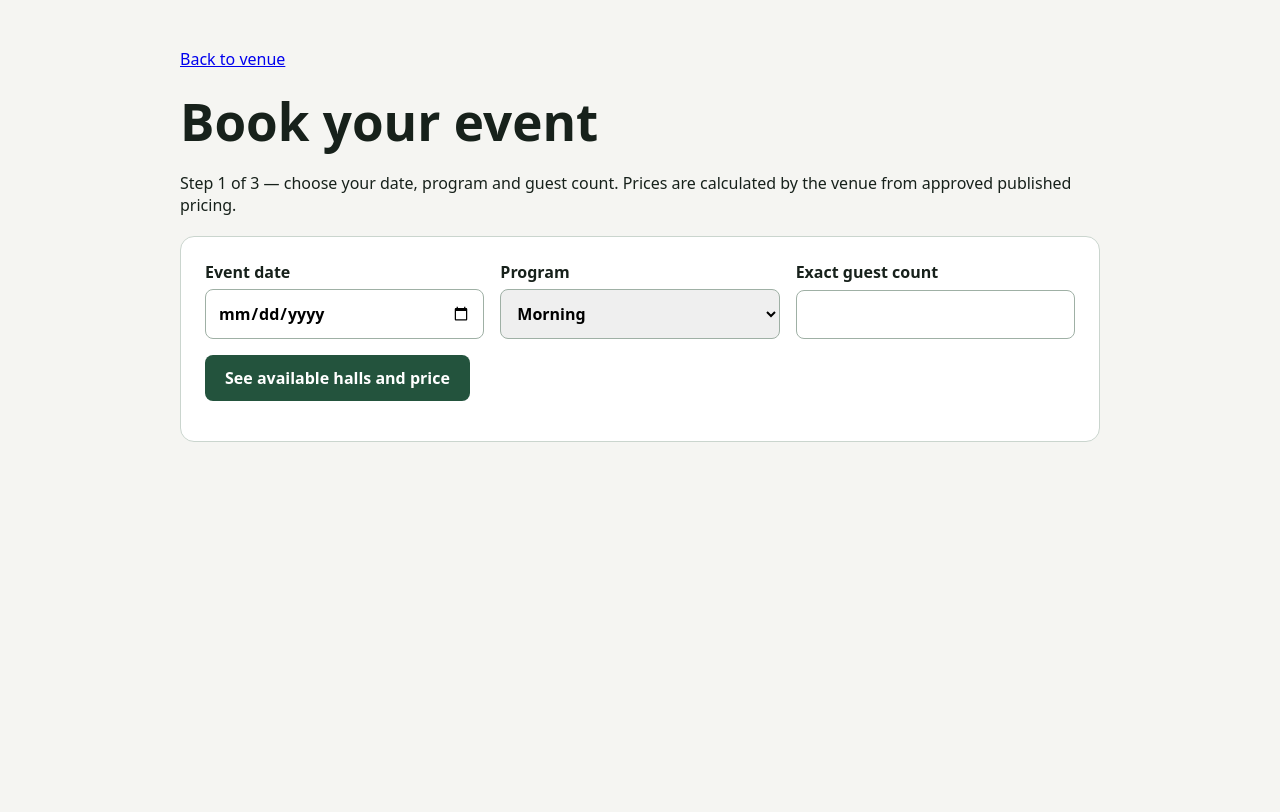
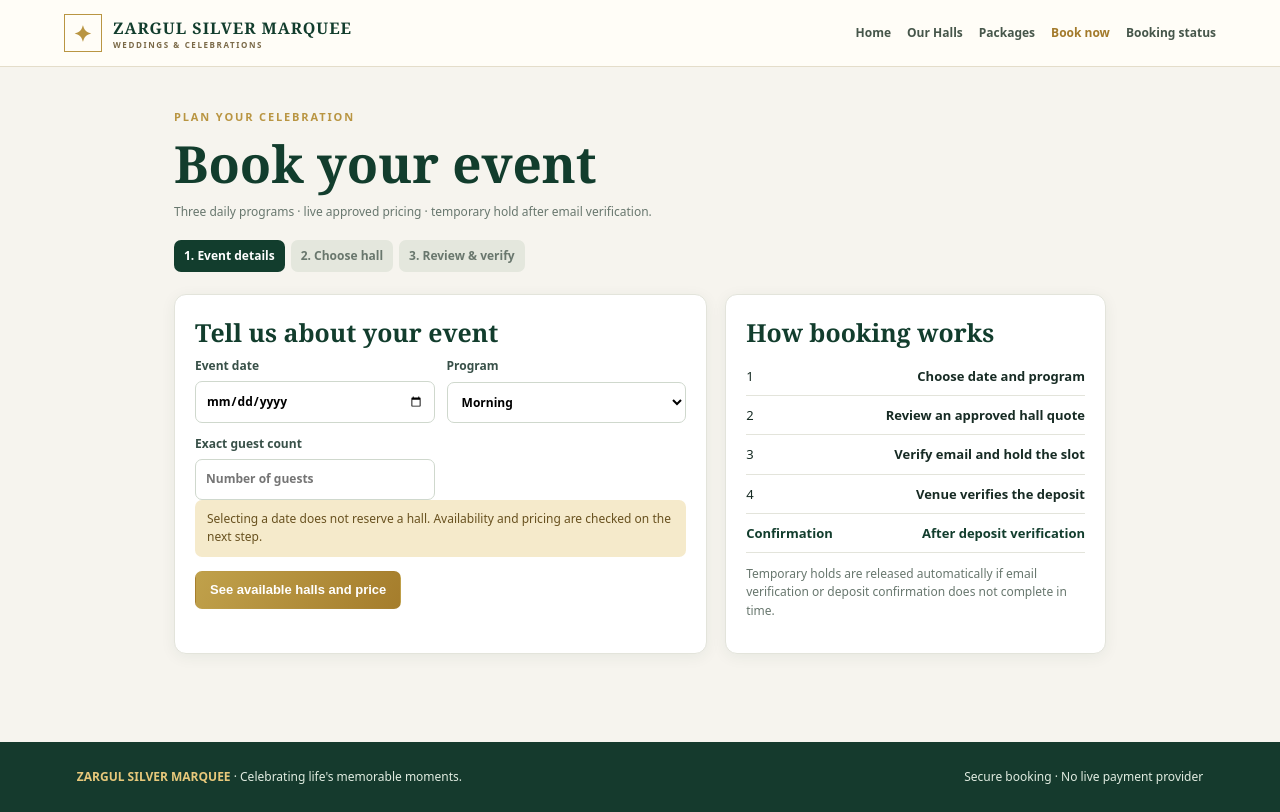
Before and after one commit to yasirskhan/Zargul-Silver-Marquee, a Laravel app: template backend/resources/views/site/booking/start.blade.php in a window 1280 px wide. Before the commit the page ends 442 px from the top, so only its background shows below. Run offline with Laravel 12, Linux system fonts and the light colour scheme; the template is opened without the code that fills it, so the values that code supplies are empty; some libraries are stand-ins or nearby versions.

Commit message:
feat(ui): port public booking flow to approved customer shell

```diff
--- /dev/null
+++ b/backend/resources/views/site/booking/layout.blade.php
@@ -0,0 +1,24 @@
+<!doctype html>
+<html lang="en"><head><meta charset="utf-8"><meta name="viewport" content="width=device-width, initial-scale=1">
+<title>@yield('title','Book your event') | Zargul Silver Marquee</title>
+<style>
+:root{--forest:#123d2d;--gold:#b99542;--cream:#f6f4ee;--line:#e3e4db;--ink:#172b24;--muted:#68776e}
+*{box-sizing:border-box}body{margin:0;background:var(--cream);color:var(--ink);font:14px/1.55 system-ui,-apple-system,'Segoe UI',sans-serif}
+a{color:inherit;text-decoration:none}.publichead{display:flex;align-items:center;justify-content:space-between;padding:14px 5vw;background:#fffdf7;border-bottom:1px solid #e4ddca;gap:16px}
+.public-brand{display:flex;align-items:center;gap:11px;font:700 16px Georgia,serif;letter-spacing:.06em;color:var(--forest)}.brandmark{display:grid;place-items:center;height:38px;width:38px;border:1px solid var(--gold);color:var(--gold);font-size:22px}.public-brand small{display:block;font:600 8px system-ui;letter-spacing:.2em;color:#7a6947}.publicnav{display:flex;gap:16px;align-items:center;font-size:12px;font-weight:650;color:#46564a}.publicnav a.active{color:#a37a2b}
+.bookwrap{max-width:1060px;margin:auto;padding:38px 5vw}.eyebrow{font-size:11px;text-transform:uppercase;letter-spacing:.17em;font-weight:750;color:var(--gold)}h1{font:600 clamp(2.2rem,4vw,3.2rem)/1.1 Georgia,serif;color:var(--forest);margin:8px 0 6px}h2{font:600 1.55rem Georgia,serif;color:var(--forest);margin:0 0 8px}h3{margin:0 0 8px}.steps{display:flex;gap:6px;flex-wrap:wrap;margin:18px 0 22px}.step{padding:7px 10px;border-radius:7px;background:#e4e7dd;color:#69776d;font-size:12px;font-weight:650}.step.active{background:var(--forest);color:#fff}.step.done{background:#d4e9d6;color:#185236}
+.booking-layout{display:grid;grid-template-columns:1.4fr 1fr;gap:18px}.card{background:#fff;border:1px solid var(--line);border-radius:12px;padding:20px;margin-bottom:16px;box-shadow:0 3px 15px #173b2910;min-width:0}
+.fields{display:grid;grid-template-columns:1fr 1fr;gap:12px}.field{display:grid;gap:5px;font-size:12px;font-weight:700;color:#385048}.field input,.field select,.field textarea{border:1px solid #cfd8cd;border-radius:7px;padding:10px;width:100%;font:inherit;min-height:40px;background:#fff}
+.btn{display:inline-flex;align-items:center;justify-content:center;min-height:38px;padding:9px 14px;border:1px solid transparent;border-radius:7px;font-weight:700;font-size:13px;cursor:pointer}.btn.primary{background:var(--forest);color:#fff}.btn.gold{background:linear-gradient(120deg,#c0a14b,#a57d2c);color:#fff}.btn.outline{background:#fff;color:var(--forest);border-color:#d5dcd1}.btn.danger{background:#fff;color:#a42f45;border-color:#e1bcc1}
+.notice{background:#f5eacb;color:#68511f;padding:10px 12px;border-radius:7px;font-size:12px;margin-bottom:14px}.error{color:#a01818;border:1px solid #e1bcc1;background:#fff5f5;padding:10px;border-radius:7px;margin-bottom:12px}
+.price{font:700 1.6rem Georgia,serif;color:var(--forest)}.meta{color:var(--muted);font-size:12px}.summary-lines>div{display:flex;justify-content:space-between;gap:12px;padding:9px 0;border-bottom:1px solid var(--line);font-size:13px}.summary-lines .total{font-weight:750;color:var(--forest)}
+.hall-list{display:grid;gap:14px}.hall-list .card{display:grid;grid-template-columns:1.2fr 1fr;gap:14px;align-items:center}.hall-list ul{margin:6px 0;padding-left:18px;color:var(--muted);font-size:12px}
+code{word-break:break-all;background:#f2f0e8;padding:2px 5px;border-radius:4px}
+.pubfoot{background:#153a2d;color:#e1ece1;padding:26px 6vw;margin-top:34px;font-size:12px}.pubfoot strong{color:#e7c87b}
+@media(max-width:800px){.booking-layout{grid-template-columns:1fr}.fields{grid-template-columns:1fr}.hall-list .card{grid-template-columns:1fr}.publicnav{display:none}.bookwrap{padding:24px 16px}}
+</style></head><body>
+<header class="publichead"><a class="public-brand" href="/"><span class="brandmark">✦</span><span>ZARGUL SILVER MARQUEE<small>WEDDINGS &amp; CELEBRATIONS</small></span></a>
+<nav class="publicnav" aria-label="Booking navigation"><a href="/">Home</a><a href="/#halls">Our Halls</a><a href="/#packages">Packages</a><a class="active" href="/book">Book now</a><a href="/book/status">Booking status</a></nav></header>
+@yield('content')
+<footer class="pubfoot"><strong>ZARGUL SILVER MARQUEE</strong> · Celebrating life's memorable moments. <span style="float:right">Secure booking · No live payment provider</span></footer>
+</body></html>
--- a/backend/resources/views/site/booking/start.blade.php
+++ b/backend/resources/views/site/booking/start.blade.php
@@ -1,36 +1,39 @@
-<!doctype html>
-<html lang="en">
-<head>
-<meta charset="utf-8"><meta name="viewport" content="width=device-width, initial-scale=1">
-<title>Book your event</title>
-<style>
-*{box-sizing:border-box}body{margin:0;font-family:system-ui,sans-serif;background:#f5f5f2;color:#17211b}
-main{max-width:960px;margin:auto;padding:32px 20px}.card{background:#fff;border:1px solid #cad5ce;border-radius:14px;padding:24px;margin:20px 0}
-h1{font-size:clamp(2rem,5vw,3.2rem);margin:0 0 8px}.grid{display:grid;gap:16px;grid-template-columns:repeat(auto-fit,minmax(220px,1fr))}
-label{display:grid;gap:6px;font-weight:650}input,select{width:100%;padding:12px;border:1px solid #9fb0a5;border-radius:8px;font:inherit}
-button{padding:12px 20px;border:0;border-radius:8px;background:#23533d;color:#fff;font:inherit;font-weight:700;cursor:pointer}
-.error{color:#a01818;border:1px solid #a01818;padding:10px;border-radius:8px}.price{font-size:1.4rem;font-weight:800}
-@media(max-width:520px){main{padding:20px 12px}.card{padding:16px}}
-</style>
-</head>
-<body><main>
-<p><a href="/">Back to venue</a></p>
+@extends('site.booking.layout', ['title' => 'Book your event'])
+@section('content')
+<div class="bookwrap">
+    <span class="eyebrow">Plan your celebration</span>
     <h1>Book your event</h1>
-<p>Step 1 of 3 — choose your date, program and guest count. Prices are calculated by the venue from approved published pricing.</p>
-<div class="card">
+    <p class="meta">Three daily programs · live approved pricing · temporary hold after email verification.</p>
+    <div class="steps"><span class="step active">1. Event details</span><span class="step">2. Choose hall</span><span class="step">3. Review &amp; verify</span></div>
+    <div class="booking-layout">
+        <section class="card">
+            <h2>Tell us about your event</h2>
             @if ($errors->any())<p class="error" role="alert">{{ $errors->first() }}</p>@endif
-<form method="POST" action="/book/quote">
-@csrf
-<div class="grid">
-<label>Event date<input type="date" name="event_date" required value="{{ old('event_date') }}"></label>
-<label>Program<select name="program" required>
+            <form method="POST" action="/book/quote">@csrf
+                <div class="fields">
+                    <label class="field">Event date<input type="date" name="event_date" required value="{{ old('event_date') }}"></label>
+                    <label class="field">Program<select name="program" required>
                         <option value="morning" @selected(old('program')==='morning')>Morning</option>
                         <option value="noon" @selected(old('program')==='noon')>Noon</option>
                         <option value="evening" @selected(old('program')==='evening')>Evening</option>
                     </select></label>
-<label>Exact guest count<input type="number" name="guests" min="1" max="100000" required value="{{ old('guests') }}"></label>
+                    <label class="field">Exact guest count<input type="number" name="guests" min="1" max="100000" required value="{{ old('guests') }}" placeholder="Number of guests"></label>
                 </div>
-<p><button type="submit">See available halls and price</button></p>
+                <div class="notice">Selecting a date does not reserve a hall. Availability and pricing are checked on the next step.</div>
+                <button class="btn gold" type="submit">See available halls and price</button>
             </form>
+        </section>
+        <aside class="card">
+            <h2>How booking works</h2>
+            <div class="summary-lines">
+                <div><span>1</span><b>Choose date and program</b></div>
+                <div><span>2</span><b>Review an approved hall quote</b></div>
+                <div><span>3</span><b>Verify email and hold the slot</b></div>
+                <div><span>4</span><b>Venue verifies the deposit</b></div>
+                <div class="total"><span>Confirmation</span><b>After deposit verification</b></div>
             </div>
-</main></body></html>
+            <p class="meta" style="margin-top:12px">Temporary holds are released automatically if email verification or deposit confirmation does not complete in time.</p>
+        </aside>
+    </div>
+</div>
+@endsection
--- a/backend/resources/views/site/published-page.blade.php
+++ b/backend/resources/views/site/published-page.blade.php
@@ -68,7 +68,7 @@
         .brand{display:flex;align-items:center;gap:12px;letter-spacing:.14em;font-size:.9rem}.brand b{display:block;font-size:.78rem;color:#e9ce9b}.brand small{display:block;font-size:.55rem;color:#eee;letter-spacing:.28em}.brand-mark{font-size:2rem;color:var(--gold)}
         .site-nav{display:flex;align-items:center;gap:22px;font-size:.82rem}.site-nav a:hover{color:#e9ce9b}.menu-toggle{display:none}.nav-toggle{display:none}
         .pill{display:inline-flex;align-items:center;justify-content:center;padding:12px 22px;border-radius:3px;font-size:.8rem;font-weight:700;border:1px solid transparent}.pill.gold{background:var(--gold);color:#172c23}.pill.transparent{border-color:#ffffffb3;color:#fff}
-        .hero{min-height:720px;position:relative;display:flex;align-items:center;background:linear-gradient(125deg,#07150f 0%,#17372e 52%,#0b1d15 100%);color:#fff}
+        .hero{min-height:720px;position:relative;display:flex;align-items:center;background:linear-gradient(90deg,#07150fd9,#253a2d38),url('/images/hall.jpg') center/cover;color:#fff}
         .hero-content{z-index:1;max-width:820px;margin:60px clamp(24px,8vw,140px) 0}.hero-content p{max-width:560px;font-size:1.06rem;color:#f2f2e7;margin:18px 0 28px}
         .eyebrow{font-size:.72rem;letter-spacing:.22em;text-transform:uppercase;color:#e6d2aa;font-weight:700}.eyebrow.dark{color:#9a784d}
         .section{padding:90px clamp(22px,7vw,130px)}.warm{background:var(--warm)}.intro{text-align:center}.section-copy{max-width:660px;color:var(--muted);margin:18px auto 0}
```
Also changed, not shown: backend/resources/views/site/booking/confirmed.blade.php (+18 -11 lines), backend/resources/views/site/booking/halls.blade.php (+18 -11 lines), backend/resources/views/site/booking/review.blade.php (+35 -26 lines), backend/public/images/hall.jpg (added). Lines whose indentation alone changed are shown as unchanged.
